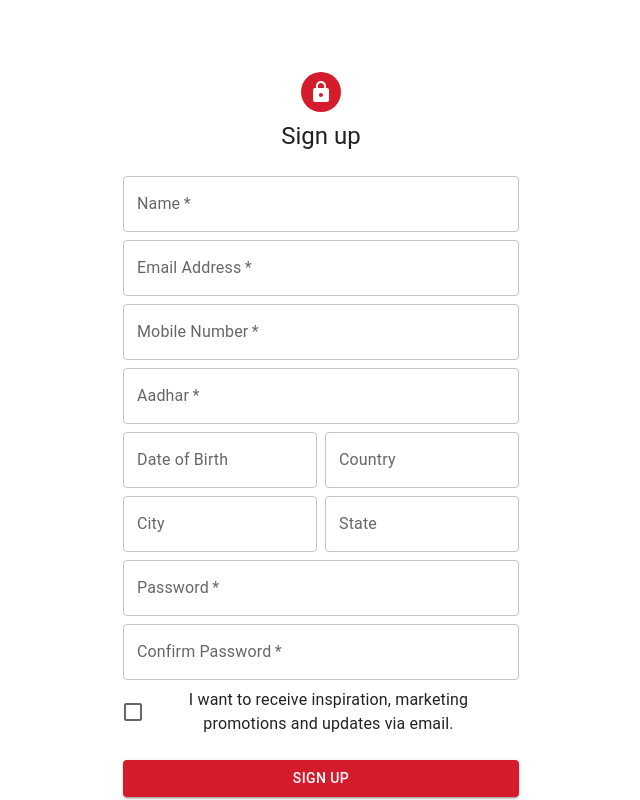
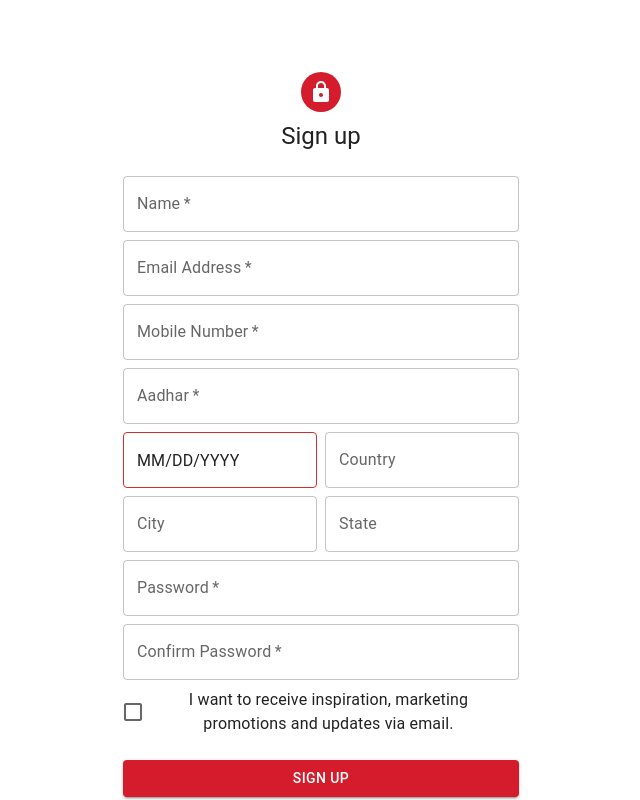
Before and after one commit to vishalkrishna511/online-banking-app, a React (Create React App) app in the folder onlinebanking-ui/: page /register in a window 1280 px wide. Shown: the top 800 px of the page, without its empty margins (319-959 px from the left). Built offline with nearby package versions, Linux system fonts and the light colour scheme.

Commit message:
Date on Registration Page

```diff
--- a/onlinebanking-ui/src/Components/AccountStatementPage.jsx
+++ b/onlinebanking-ui/src/Components/AccountStatementPage.jsx
@@ -15,9 +15,6 @@ import TableHead from "@mui/material/TableHead";
 import TableRow from "@mui/material/TableRow";
 import Paper from "@mui/material/Paper";
 import jsPDF from "jspdf";
-import { Kitesurfing } from "@mui/icons-material";
-import StickyFooter from "./StickyFooter";
-import { enqueueSnackbar } from "notistack";
 
 export default function AccountStatementPage() {
   const location = useLocation();
--- a/onlinebanking-ui/src/Components/RegistrationPage.jsx
+++ b/onlinebanking-ui/src/Components/RegistrationPage.jsx
@@ -18,7 +18,9 @@ import axios from "axios";
 import { enqueueSnackbar } from "notistack";
 import StickyFooter from "./StickyFooter";
 import { Alert } from "@mui/material";
-import { useEffect } from "react";
+import { DatePicker, LocalizationProvider } from "@mui/x-date-pickers";
+import { AdapterDayjs } from "@mui/x-date-pickers/AdapterDayjs";
+import dayjs, { Dayjs } from "dayjs";
 
 // function Copyright(props) {
 // 	return (
@@ -282,13 +284,14 @@ export default function RegistrationPage() {
                   />
                 </Grid>
                 <Grid item xs={12} sm={6}>
-                  <TextField
-                    name="Date of Birth"
-                    fullWidth
-                    id="Date of Birth"
-                    label="Date of Birth"
-                    onChange={(e) => setDob(e.target.value)}
-                  />
+                  <LocalizationProvider dateAdapter={AdapterDayjs}>
+                    <DatePicker
+                      // referenceDate="dd-MM-yyyy HH:mm:ss.SSS"
+                      inputformat="DD-MM-YYYY"
+                      value={dob}
+                      onChange={(newValue) => setDob(newValue)}
+                    ></DatePicker>
+                  </LocalizationProvider>
                 </Grid>
                 <Grid item xs={12} sm={6}>
                   <TextField
```
